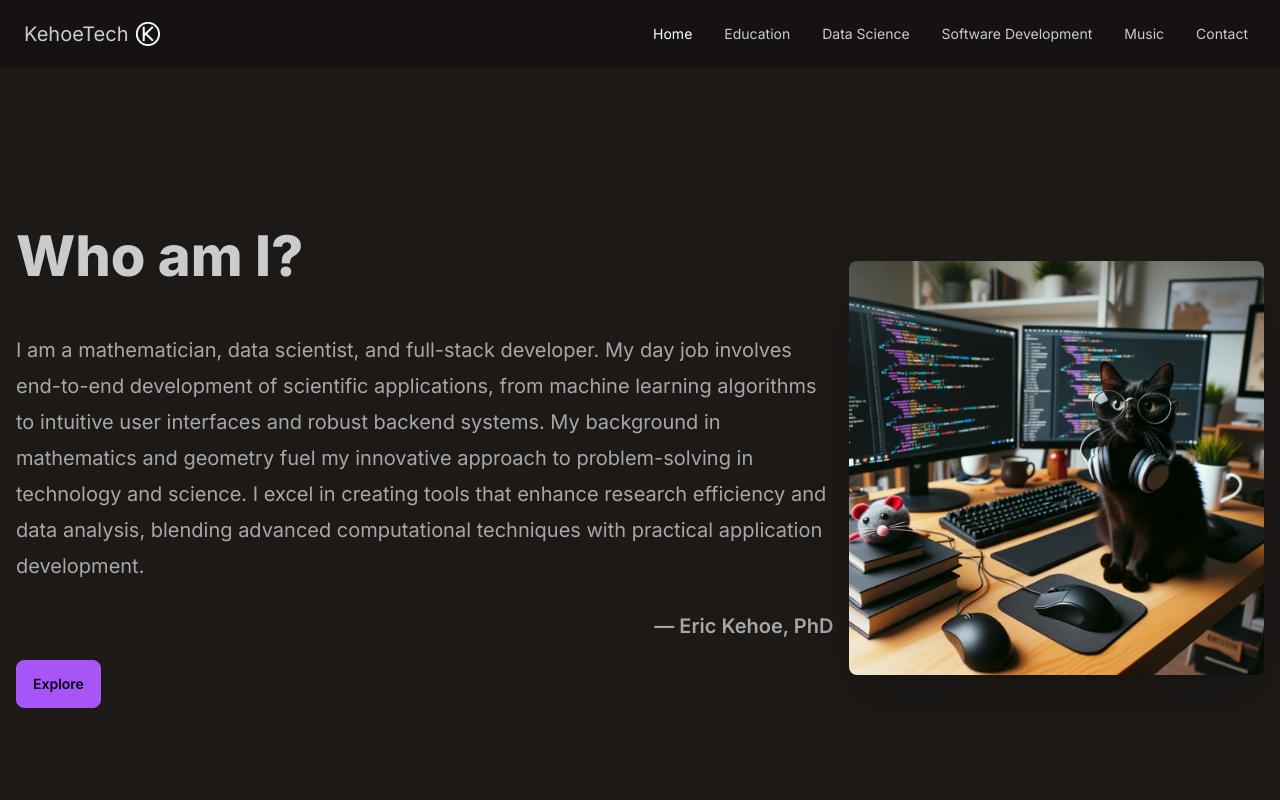
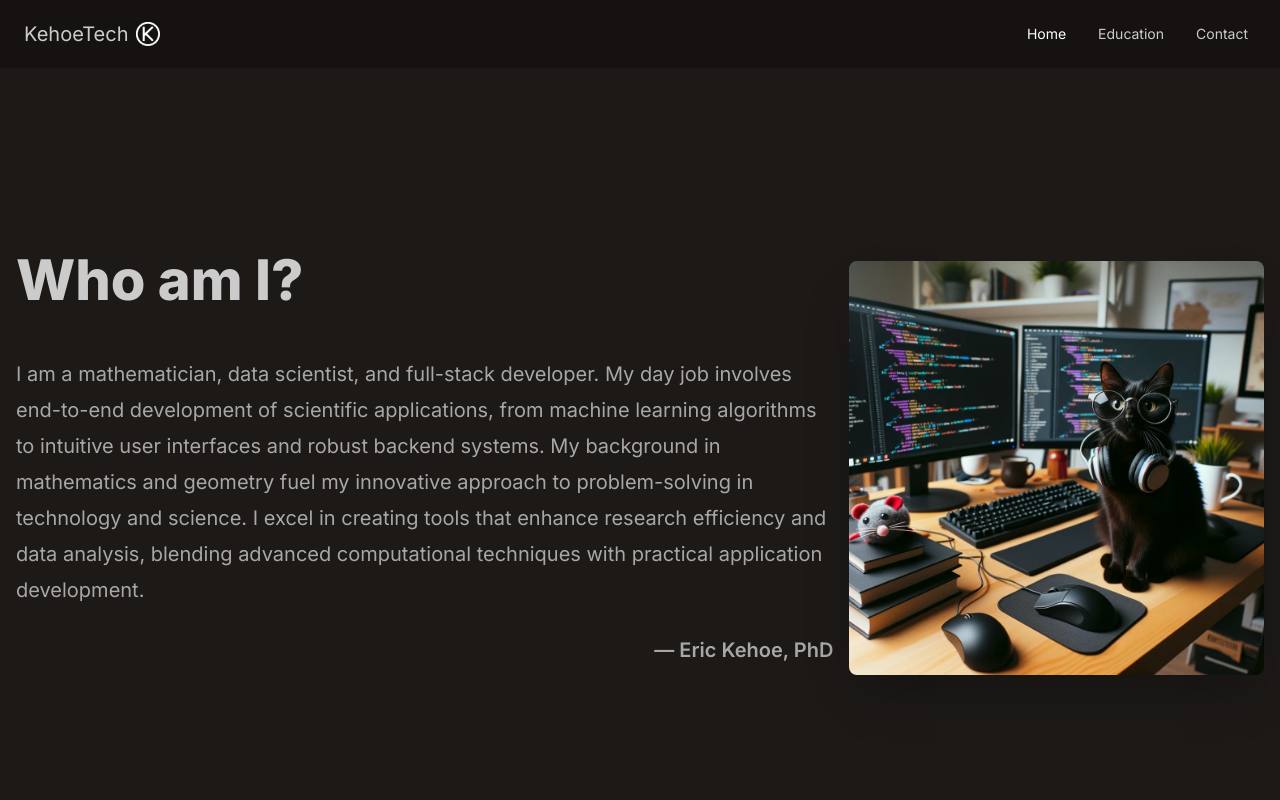
Before and after one commit to ekehoe32/portfolio, a Next.js app: page / in a window 1280 px wide. Shown: the top 800 px of the page. Built offline with nearby package versions, Linux system fonts and the light colour scheme.

Commit message:
remove broken links

```diff
--- a/app/page.tsx
+++ b/app/page.tsx
@@ -33,7 +33,7 @@ export default function Home() {
             </div>
           </article>
 
-          <button className="btn btn-primary">Explore</button>
+          {/* <button className="btn btn-primary">Explore</button> */}
         </div>
       </div>
     </main>
--- a/app/ui/navbar.tsx
+++ b/app/ui/navbar.tsx
@@ -13,9 +13,9 @@ type NavbarProps = {
 const links = [
   { name: "Home", href: "/" },
   { name: "Education", href: "/education/undergraduate" },
-  { name: "Data Science", href: "/data-science" },
-  { name: "Software Development", href: "/software-dev" },
-  { name: "Music", href: "/music" },
+  // { name: "Data Science", href: "/data-science" },
+  // { name: "Software Development", href: "/software-dev" },
+  // { name: "Music", href: "/music" },
   { name: "Contact", href: "/contact" },
 ];
 
```
